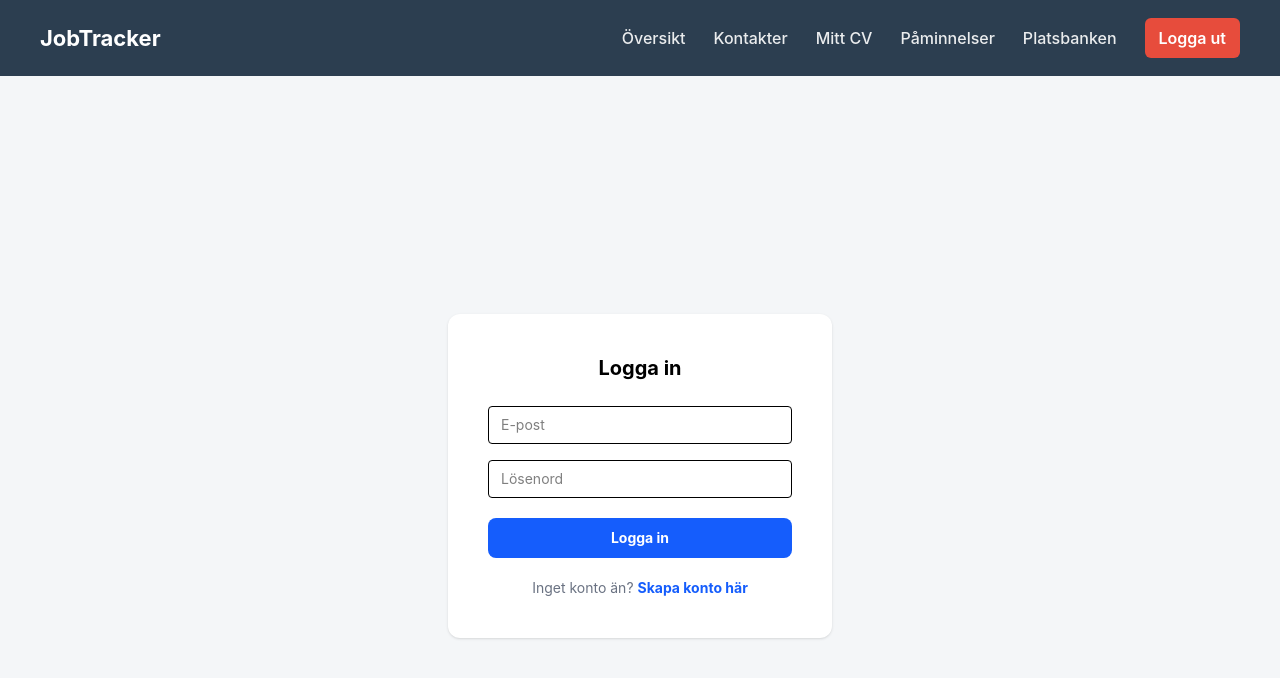
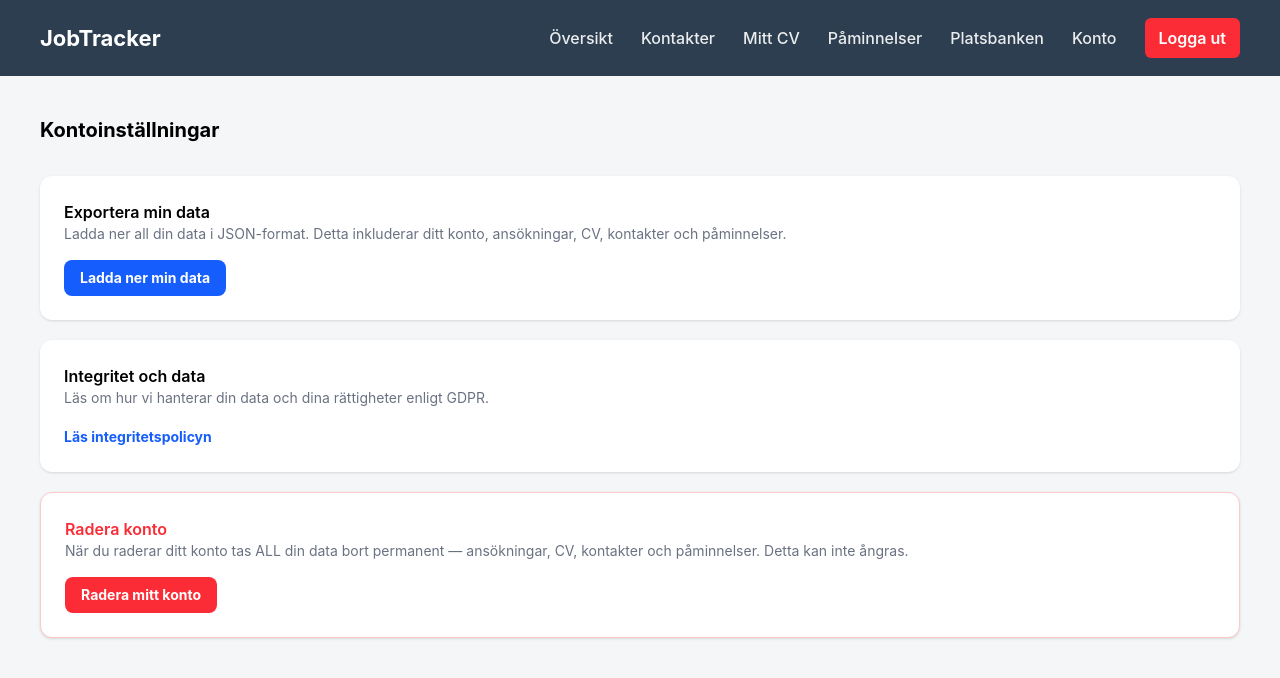
Before and after one commit to Saioda42/Projektarbetet_Webbramverk-, a React (Vite) app in the folder frontend/: page /settings in a window 1280 px wide. Before the commit this address led to /login. Shown: the top 678 px of the page. Built offline with nearby package versions, Linux system fonts and the light colour scheme; sample sign-in values are in the browser's storage.

Commit message:
Fixa så att det förler GDPR

```diff
--- a/frontend/src/App.jsx
+++ b/frontend/src/App.jsx
@@ -15,6 +15,8 @@ import ProtectedRoute from "./components/ProtectedRoute";
 import CVEditor from "./components/cv/CVEditor";
 import Reminders from "./components/reminders/Reminders";
 import JobSearch from "./components/platsbanken/JobSearch";
+import AccountSettings from "./components/settings/AccountSettings";
+import PrivacyPolicy from "./components/settings/PrivacyPolicy";
 
 export default function App() {
   const [isLoggedIn, setIsLoggedIn] = useState(false);
@@ -51,10 +53,6 @@ export default function App() {
           element={<Register onLogin={handleLogin} />}
         />
 
-        {/* Dashboard */}
-        {/* Login & Register routes - alltid tillgängliga */}
-        <Route path="/login" element={<Login onLogin={handleLogin} />} />
-        <Route path="/register" element={<Register onLogin={handleLogin} />} />
         {/* Skyddade routes - kräver inloggning */}
         <Route
           path="/"
@@ -109,6 +107,15 @@ export default function App() {
             </ProtectedRoute>
           }
         />
+        <Route
+          path="/settings"
+          element={
+            <ProtectedRoute isLoggedIn={isLoggedIn}>
+              <AccountSettings onLogout={handleLogout} />
+            </ProtectedRoute>
+          }
+        />
+        <Route path="/privacy" element={<PrivacyPolicy />} />
         {/* Redirect alla andra routes till login om inte inloggad */}
         <Route path="*" element={<Navigate to="/login" replace />} />
 
--- a/frontend/src/components/Navbar.jsx
+++ b/frontend/src/components/Navbar.jsx
@@ -53,9 +53,16 @@ function Navbar({ onLogout }) {
           Platsbanken
         </Link>
 
+        <Link
+          to="/settings"
+          className="text-white no-underline text-base font-medium opacity-90 hover:opacity-100 transition-opacity duration-200"
+        >
+          Konto
+        </Link>
+
         <button
           onClick={onLogout}
-          className="bg-[#e74c3c] border-none text-white px-3.5 py-2 rounded-md cursor-pointer font-semibold transition-transform duration-150 hover:scale-105"
+          className="bg-red-500 border-none text-white px-3.5 py-2 rounded-md cursor-pointer font-semibold transition-transform duration-150 hover:scale-105"
         >
           Logga ut
         </button>
--- /dev/null
+++ b/frontend/src/components/settings/AccountSettings.jsx
@@ -0,0 +1,111 @@
+import { useState } from 'react';
+import { useNavigate } from 'react-router-dom';
+import api from '../../services/api';
+
+function AccountSettings({ onLogout }) {
+  const [deleting, setDeleting] = useState(false);
+  const [exporting, setExporting] = useState(false);
+
+  const navigate = useNavigate();
+
+  const handleExportData = async () => {
+    try {
+      setExporting(true);
+      const response = await api.get('/auth/export-data');
+      const dataStr = JSON.stringify(response.data, null, 2);
+      const blob = new Blob([dataStr], { type: 'application/json' });
+      const url = URL.createObjectURL(blob);
+      const link = document.createElement('a');
+      link.href = url;
+      link.download = 'mina-uppgifter.json';
+      link.click();
+      URL.revokeObjectURL(url);
+    } catch (err) {
+      alert('Kunde inte exportera data');
+      console.error(err);
+    } finally {
+      setExporting(false);
+    }
+  };
+
+  const handleDeleteAccount = async () => {
+    const confirmed = window.confirm(
+      'Är du HELT säker? Detta raderar ditt konto och ALL din data permanent. Detta kan inte ångras.'
+    );
+    if (!confirmed) return;
+
+    const doubleConfirm = window.confirm(
+      'Sista chansen: Vill du verkligen radera allt? Skriv inte av dig — all data försvinner för alltid.'
+    );
+    if (!doubleConfirm) return;
+
+    try {
+      setDeleting(true);
+      await api.delete('/auth/account');
+      localStorage.removeItem('token');
+      onLogout();
+      navigate('/login');
+    } catch (err) {
+      alert('Kunde inte radera kontot');
+      console.error(err);
+    } finally {
+      setDeleting(false);
+    }
+  };
+
+  return (
+    <div className="p-10 bg-[#f4f6f8] min-h-screen">
+      <div className="max-w-7xl mx-auto">
+
+        <h2 className="text-xl font-bold mb-8">Kontoinställningar</h2>
+
+        {/* Exportera data */}
+        <section className="bg-white p-6 rounded-xl shadow mb-5">
+          <h3 className="font-semibold mt-0">Exportera min data</h3>
+          <p className="text-sm text-gray-500 mb-4">
+            Ladda ner all din data i JSON-format. Detta inkluderar ditt konto, ansökningar, CV, kontakter och påminnelser.
+          </p>
+          <button
+            onClick={handleExportData}
+            disabled={exporting}
+            className={`text-white px-4 py-2 rounded-lg font-bold text-sm hover:scale-105 transition-transform ${exporting ? 'bg-gray-300 cursor-not-allowed' : 'bg-blue-600 cursor-pointer'}`}
+          >
+            {exporting ? 'Exporterar...' : 'Ladda ner min data'}
+          </button>
+        </section>
+
+        {/* Integritetspolicy */}
+        <section className="bg-white p-6 rounded-xl shadow mb-5">
+          <h3 className="font-semibold mt-0">Integritet och data</h3>
+          <p className="text-sm text-gray-500 mb-4">
+            Läs om hur vi hanterar din data och dina rättigheter enligt GDPR.
+          </p>
+          <a
+            href="/privacy"
+            className="text-blue-600 font-bold text-sm no-underline hover:underline"
+          >
+            Läs integritetspolicyn
+          </a>
+        </section>
+
+        {/* Radera konto */}
+        <section className="bg-white p-6 rounded-xl shadow border border-red-200">
+          <h3 className="font-semibold mt-0 text-red-500">Radera konto</h3>
+          <p className="text-sm text-gray-500 mb-4">
+            När du raderar ditt konto tas ALL din data bort permanent — ansökningar, CV, kontakter och påminnelser. Detta kan inte ångras.
+          </p>
+          <button
+            onClick={handleDeleteAccount}
+            disabled={deleting}
+            className={`text-white px-4 py-2 rounded-lg font-bold text-sm hover:scale-105 transition-transform ${deleting ? 'bg-gray-300 cursor-not-allowed' : 'bg-red-500 cursor-pointer'}`}
+          >
+            {deleting ? 'Raderar...' : 'Radera mitt konto'}
+          </button>
+        </section>
+
+      </div>
+    </div>
+  );
+}
+
+export default AccountSettings;
--- /dev/null
+++ b/frontend/src/components/settings/PrivacyPolicy.jsx
@@ -0,0 +1,75 @@
+function PrivacyPolicy() {
+  return (
+    <div className="p-10 bg-[#f4f6f8] min-h-screen">
+      <div className="max-w-7xl mx-auto">
+
+        <h2 className="text-xl font-bold mb-8">Integritetspolicy</h2>
+
+        <div className="bg-white p-6 rounded-xl shadow">
+
+          <section className="mb-6">
+            <h3 className="font-semibold mt-0">1. Vilken data samlar vi in?</h3>
+            <p className="text-sm text-gray-500 leading-relaxed">
+              Vi samlar in följande personuppgifter som du själv anger:
+            </p>
+            <ul className="text-sm text-gray-500 leading-relaxed">
+              <li><strong>Kontoinformation:</strong> E-postadress och lösenord (lagras krypterat med bcrypt)</li>
+              <li><strong>CV-uppgifter:</strong> Namn, telefonnummer, e-post, sammanfattning, arbetslivserfarenhet, utbildning och färdigheter</li>
+              <li><strong>Jobbansökningar:</strong> Företag, roll, status, datum, källa och anteckningar</li>
+              <li><strong>Kontakter:</strong> Namn, e-post, telefon, företag, roll och anteckningar</li>
+              <li><strong>Påminnelser:</strong> Titel, beskrivning och tidpunkt</li>
+            </ul>
+          </section>
+
+          <section className="mb-6">
+            <h3 className="font-semibold">2. Varför samlar vi in datan?</h3>
+            <p className="text-sm text-gray-500 leading-relaxed">
+              All data samlas in enbart för att tillhandahålla tjänstens funktionalitet — att hjälpa dig spåra dina jobbansökningar, hantera kontakter, skapa CV och få påminnelser. Vi säljer aldrig din data till tredje part.
+            </p>
+          </section>
+
+          <section className="mb-6">
+            <h3 className="font-semibold">3. Hur skyddar vi din data?</h3>
+            <ul className="text-sm text-gray-500 leading-relaxed">
+              <li>Lösenord hashas med <strong>bcrypt</strong> — vi lagrar aldrig lösenord i klartext</li>
+              <li>Autentisering sker via <strong>JWT-tokens</strong> med 30 minuters giltighetstid</li>
+              <li>All kommunikation sker via skyddade API-anrop</li>
+              <li>Databasen är skyddad och åtkomlig enbart för applikationen</li>
+            </ul>
+          </section>
+
+          <section className="mb-6">
+            <h3 className="font-semibold">4. Dina rättigheter (GDPR)</h3>
+            <p className="text-sm text-gray-500 leading-relaxed">
+              Enligt GDPR har du följande rättigheter:
+            </p>
+            <ul className="text-sm text-gray-500 leading-relaxed">
+              <li><strong>Rätt till tillgång:</strong> Du kan exportera all din data via Kontoinställningar</li>
+              <li><strong>Rätt till radering:</strong> Du kan radera ditt konto och all tillhörande data via Kontoinställningar</li>
+              <li><strong>Rätt till dataportabilitet:</strong> Din data exporteras i JSON-format som du kan ta med dig</li>
+              <li><strong>Rätt till rättelse:</strong> Du kan redigera all din information direkt i applikationen</li>
+            </ul>
+          </section>
+
+          <section className="mb-6">
+            <h3 className="font-semibold">5. E-postpåminnelser</h3>
+            <p className="text-sm text-gray-500 leading-relaxed">
+              Om du skapar påminnelser skickas e-post till den adress som är kopplad till ditt konto vid den tidpunkt du valt. Vi använder SMTP via Gmail för att skicka dessa. Du kan när som helst ta bort påminnelser.
+            </p>
+          </section>
+
+          <section>
+            <h3 className="font-semibold">6. Kontakt</h3>
+            <p className="text-sm text-gray-500 leading-relaxed">
+              Har du frågor om hur din data hanteras? Kontakta oss så hjälper vi dig.
+            </p>
+          </section>
+
+        </div>
+
+      </div>
+    </div>
+  );
+}
+
+export default PrivacyPolicy;
```
Also changed, not shown: 1 other file (tests, documents, lock files or other folders).
